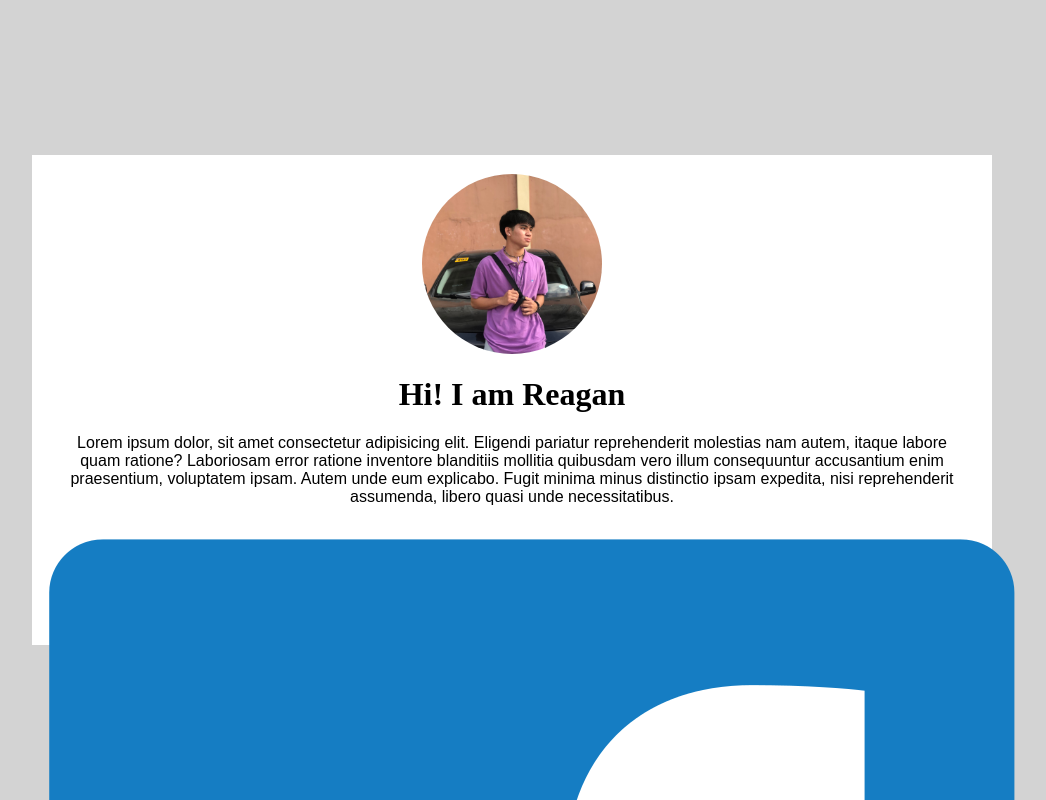
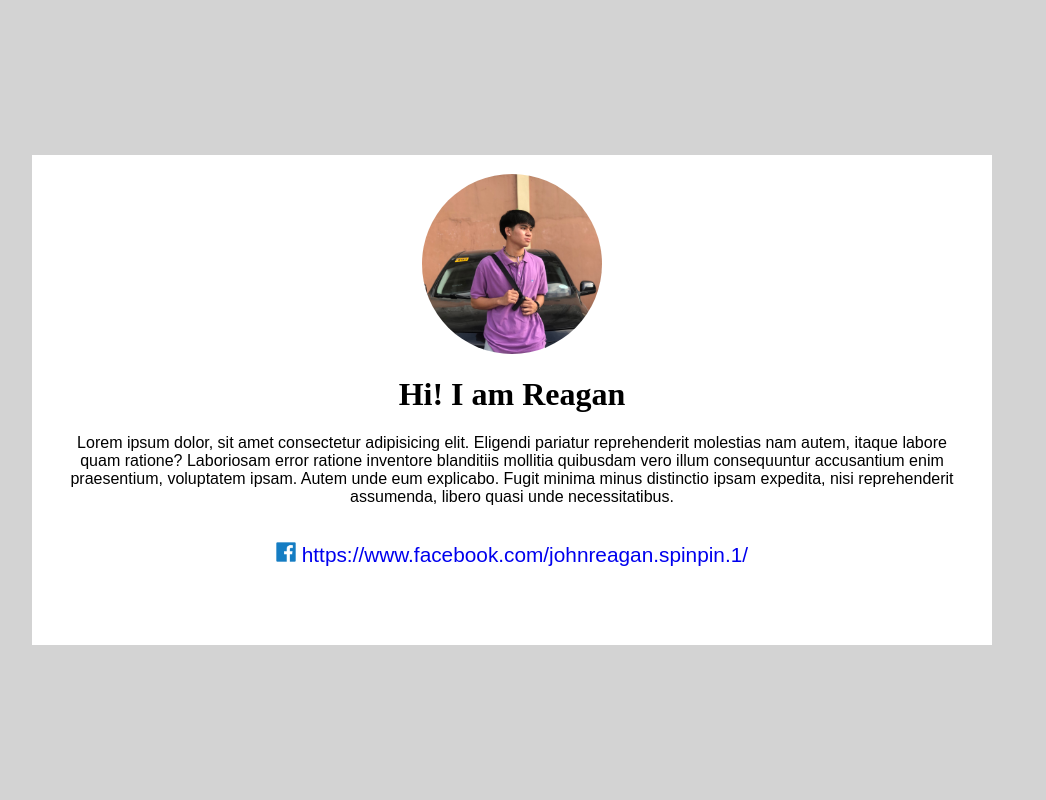
Before and after one commit to PinpinReagan/pinpin-reagan-S, a plain HTML site: page index.html in a window 1280 px wide. Shown: the top 800 px of the page, without its empty margins (128-1174 px from the left). Drawn offline with Linux system fonts and the light colour scheme.

Commit message:
linksuccessfullyadd

```diff
--- a/gan.css
+++ b/gan.css
@@ -37,3 +37,22 @@ body{
     font-size: 100%;
     font-family: Arial, Helvetica, sans-serif;
 }
+a:hover{
+    color:white;
+    background-color: #0d64cf;
+    padding: 0.5%;
+    padding-left: 2%;
+    padding-right: 2%;
+    border-radius: 35px;
+}
+.social-link {
+    font-family: Arial, Helvetica, sans-serif;
+    font-size: 130%;
+    text-decoration: none;
+}
+.social-icon{
+   height: 20px;
+   padding-top: 20px;
+
+
+}
```
